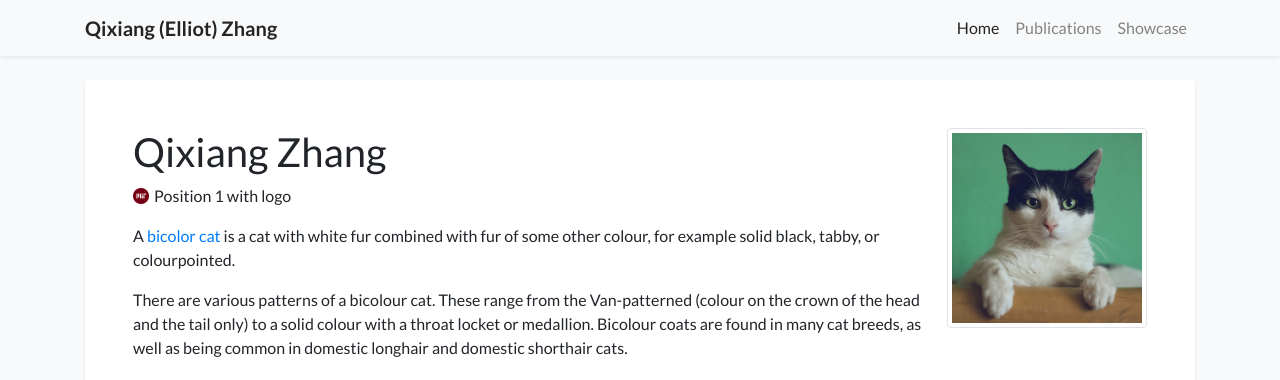
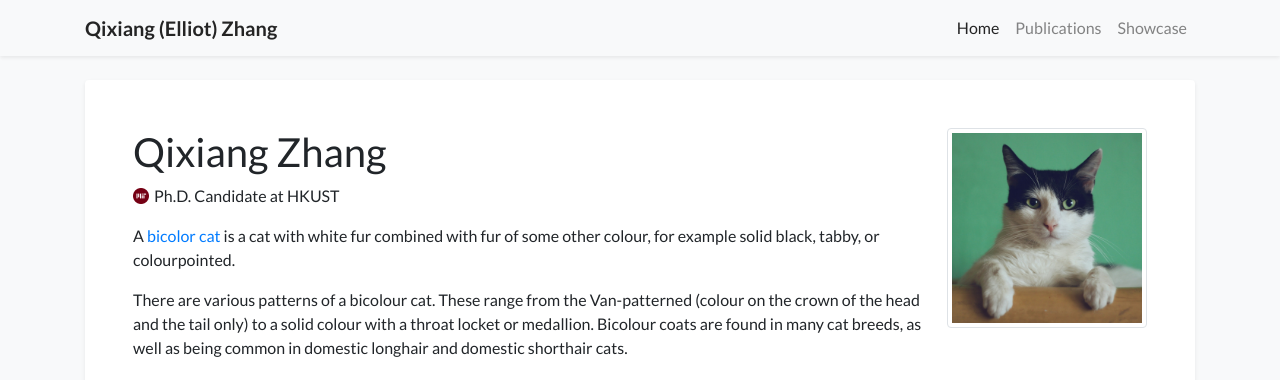
Before and after one commit to Elliot-QxZhang/Elliot-QxZhang.github.io, a Jekyll site: the page built from index.html, in a window 1280 px wide and 900 px high. Shown: the top 380 px of the window. Built offline with Jekyll 4.4.1, drawn with Linux system fonts in a browser that asks for light colours; nearby versions of some CDN libraries; a style sheet for code colours, icons or effects is not loaded.

Commit message:
Update profile.yml

```diff
--- a/_data/profile.yml
+++ b/_data/profile.yml
@@ -4,7 +4,7 @@ navbar_name: "Qixiang (Elliot) Zhang"
 
 positions:
 - logo: /assets/images/badges/MIT_Social_circle.png  # Logo is optional
-  name: Position 1 with logo
+  name: Ph.D. Candidate at HKUST
 
 email: "elliot.zhang@connect.ust.hk"
 # cv_link: link-to-your-cv-file
```
